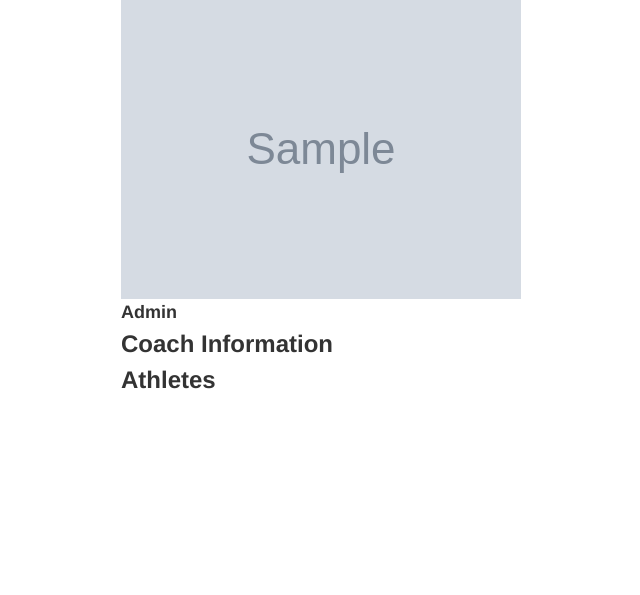
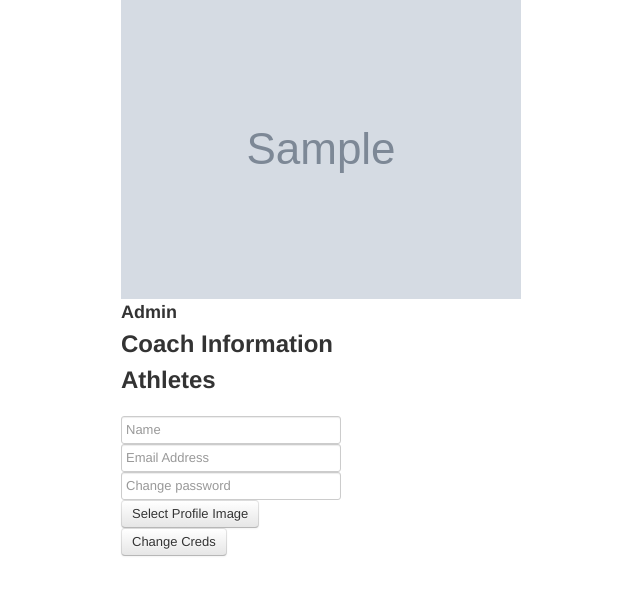
Before and after one commit to krisht/Sports-Organizer, a Python web app: template templates/admin.html in a window 1280 px wide. Shown: the part 61-656 px from the top of the page, without its empty margins (209-849 px from the left). Run offline with Jinja, Linux system fonts and the light colour scheme; the template is opened without the code that fills it: most values are stand-ins (such as "Sample title", 1, 10 or a date in 2020); grey boxes marked "Sample" are stand-in pictures; some libraries are stand-ins or nearby versions.

Commit message:
Final commit

```diff
--- a/app.py
+++ b/app.py
@@ -130,7 +130,7 @@ def add_team_to_coach():
 
 
 
-@app.route('/changecoachcreds/<uid>', methods=['POST'])
+@app.route('/changecoachcreds/<uid>')
 @login_required
 def change_coach_credentials(uid):
 
@@ -242,7 +242,7 @@ def admin_info(uid):
 #####################
 #Checked
 # Displays information about a coach including teams coached.
-@app.route('/coach/<int:uid>')
+@app.route('/coach/<int:uid>', methods=['POST', 'GET'])
 @login_required
 def coach_info(uid):
 
@@ -569,7 +569,7 @@ def input(wid):
 		reps = int(request.form['reps%s' % eid])
 		weight = int(request.form['max%s' % eid])
 		cursor.execute('INSERT INTO performance VALUES (%s, %s, %s, %s, %s)', (eid[0], uid, wid, reps, weight,))
-	cursor.execute('INSERT INTO does VALUES (%s, %s, %s)', (wid, uid, strdatetime.now(),))
+	cursor.execute('INSERT INTO does VALUES (%s, %s, %s)', (wid, uid, datetime.now(),))
 	g.db.commit()
 	return redirect(url_for('athlete_performance', uid=uid, wid=wid))
 
--- a/templates/admin.html
+++ b/templates/admin.html
@@ -18,6 +18,13 @@
 				</h2>
 			</div>
 			<div id="collapseOne" class="panel-collapse collapse">
+
+				<form class="form-horizontal" id="searchathletes"  method="post" enctype="multipart/form-data">
+					<fieldset>
+						<input type="search" id="searchAthletes" class="input-large" placeholder="Search">
+						<input type="button" onclick="msg()" class="btn" value="Search">
+					</fieldset>
+				</form>
 				<table class='panel-body table table-striped '>
 					<thead>
 						<tr>
@@ -57,11 +64,10 @@
 
 			<form class="form-horizontal" id="searchathletes"  method="post" enctype="multipart/form-data">
 				<fieldset>
-				<input type="search" id="searchAthletes" class="input-large" placeholder="Search">
+					<input type="search" id="searchAthletes" class="input-large" placeholder="Search">
 					<input type="button" onclick="msg()" class="btn" value="Search">
 				</fieldset>
 			</form>
-
 			<table class='table table-striped '>
 				<thead>
 					<tr>
@@ -94,22 +100,24 @@
 <br>
 
 
+<form class="form-horizontal" id="changeadmincreds" action='{{ url_for('change_admin_credentials') }}' method="post" enctype="multipart/form-data">
+	<fieldset>
+		<input type="text" name="name" class="input-large" placeholder="Name"><br />
+		<input type="text" name="email" class="input-large" placeholder="Email Address"><br />
+		<input type="password" name="password" class="input-large" placeholder="Change password"><br />
+		<div>
+			<label for="files" class="btn"> Select Profile Image </label>
+			<input id="files" style="visibility:hidden; "type="file" name="file" class = "input-large" placeholder="Picture"><br/>
+		</div>
+		<button type="submit" class="btn">Change Creds</button>
+	</fieldset>
+</form>
+
 
 
 
 </div>
 </div>
 
-<script>
-function msg() {
-	var key = document.getElementById("searchAthletes").value;
-    var athletes = '{{athletes}}';
-
-    for(ii = 0; ii < athletes.length; ii++){
-    	console.log(athletes);
-    }
-}
-</script>
-
 
 {% endblock %}
--- a/templates/coach.html
+++ b/templates/coach.html
@@ -16,7 +16,6 @@
     <li><h2><a href='{{ url_for('team_info', tid=team[0]) }}'>{{ team[1] }} - {{team[2]}}</a></h2></li>
     {% endfor %}
 </ul>
-
 
 <form class="form-horizontal" id="addteam" action="{{url_for('add_team_to_coach')}}" method="post" enctype="multipart/form-data">
 <fieldset>
```
Also changed, not shown: templates/athlete.html (+17 -0 lines).
